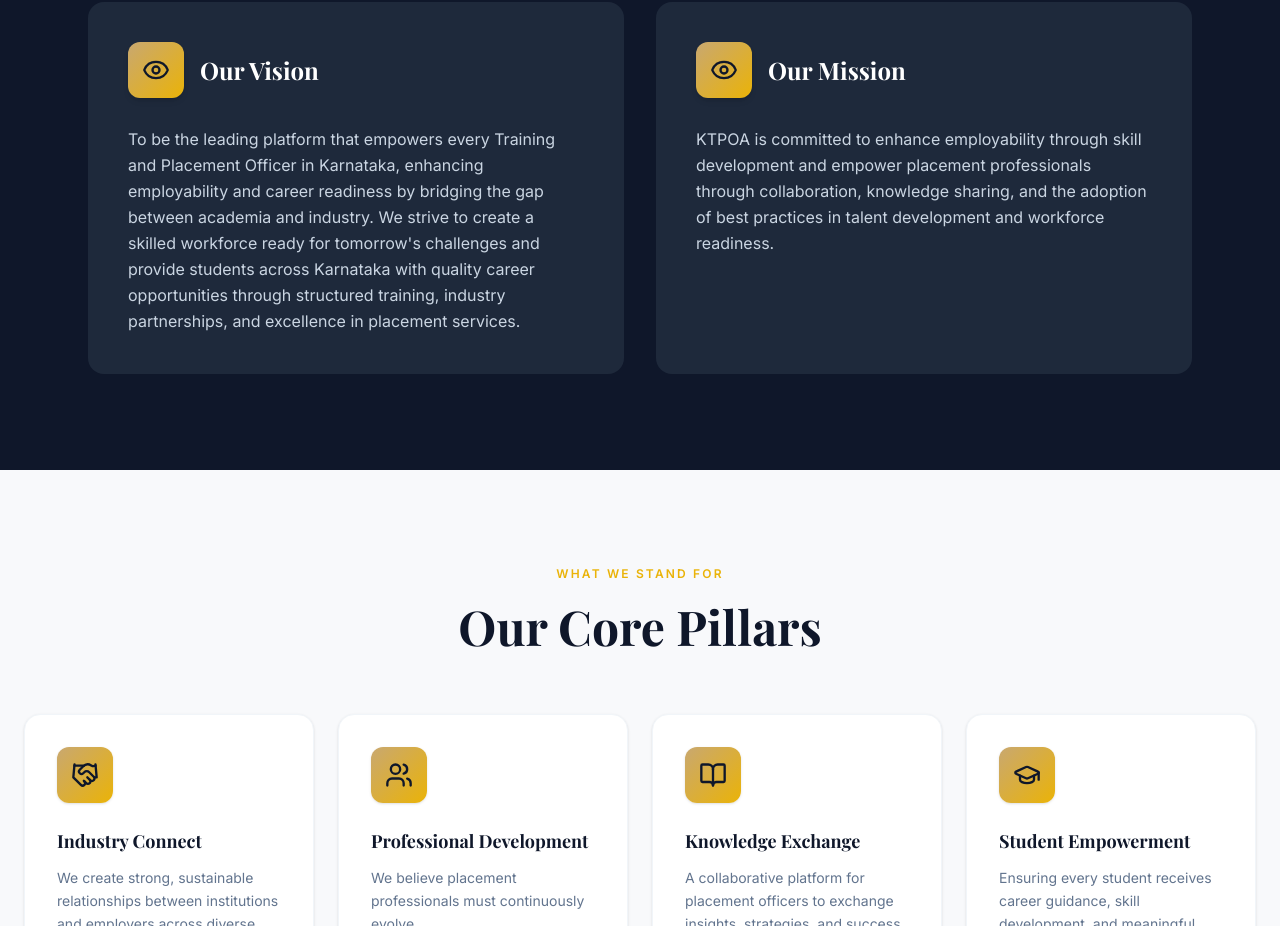
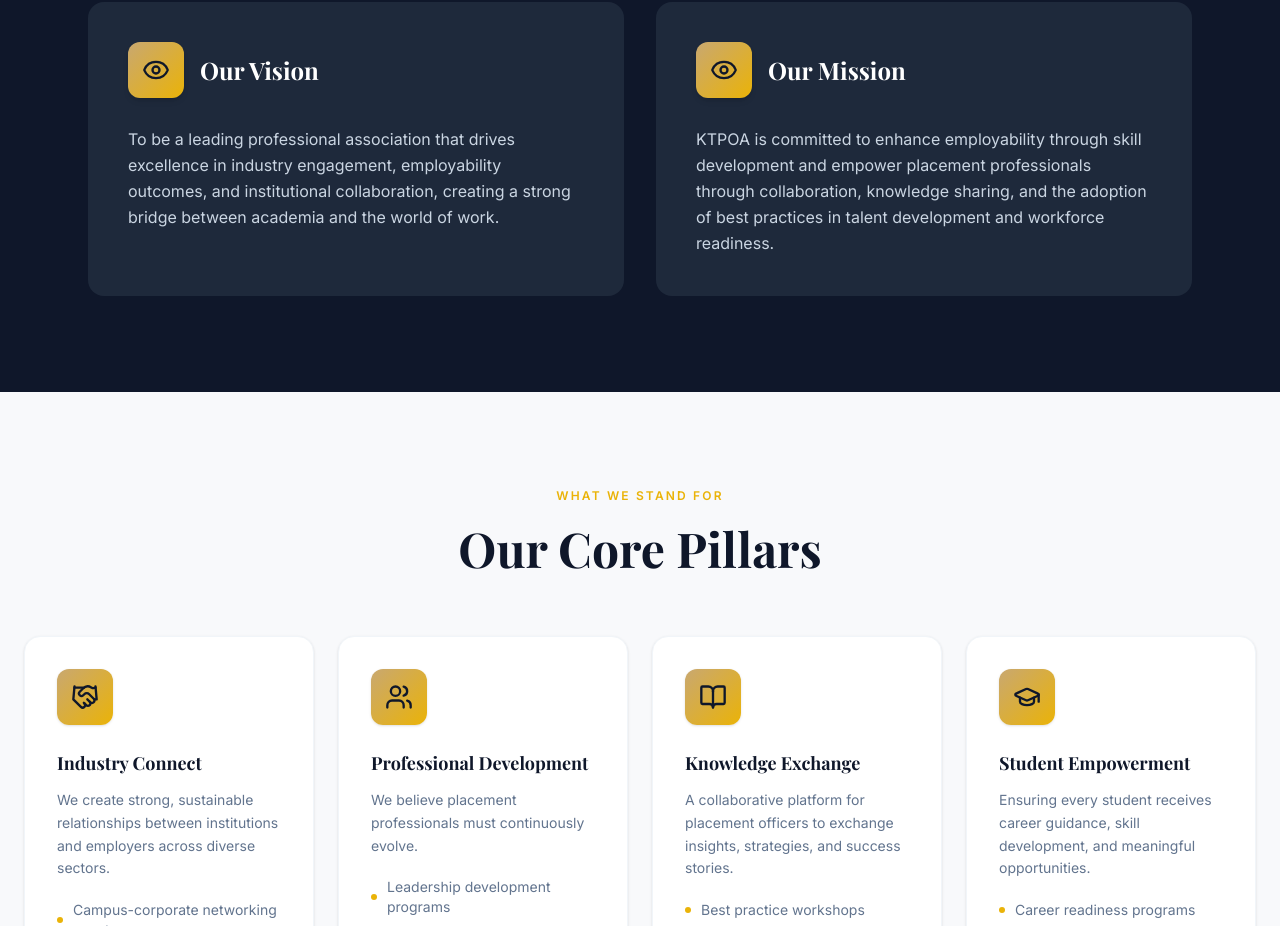
Before and after one commit to Naseerhusen/ktpoa-website, a React (Vite) app in the folder apps/client/: page / in a window 1280 px wide. Shown: the part 2480-3406 px from the top of the page. Built offline with nearby package versions, Linux system fonts and the light colour scheme.

Commit message:
updated Vision

```diff
--- a/apps/client/src/sections/VisionMissionSection.tsx
+++ b/apps/client/src/sections/VisionMissionSection.tsx
@@ -34,10 +34,8 @@ export function VisionMissionSection() {
               </h3>
             </div>
             <p className="text-slate-300 text-base leading-relaxed">
-              To be the leading platform that empowers every Training and Placement Officer in Karnataka, enhancing employability and
-career readiness by bridging the gap between academia and industry. We strive to create a skilled workforce ready for
-tomorrow's challenges and provide students across Karnataka with quality career opportunities through structured training,
-industry partnerships, and excellence in placement services.
+              To be a leading professional association that drives excellence in industry engagement, employability outcomes, and institutional
+collaboration, creating a strong bridge between academia and the world of work.
             </p>
           </motion.div>
 
```
